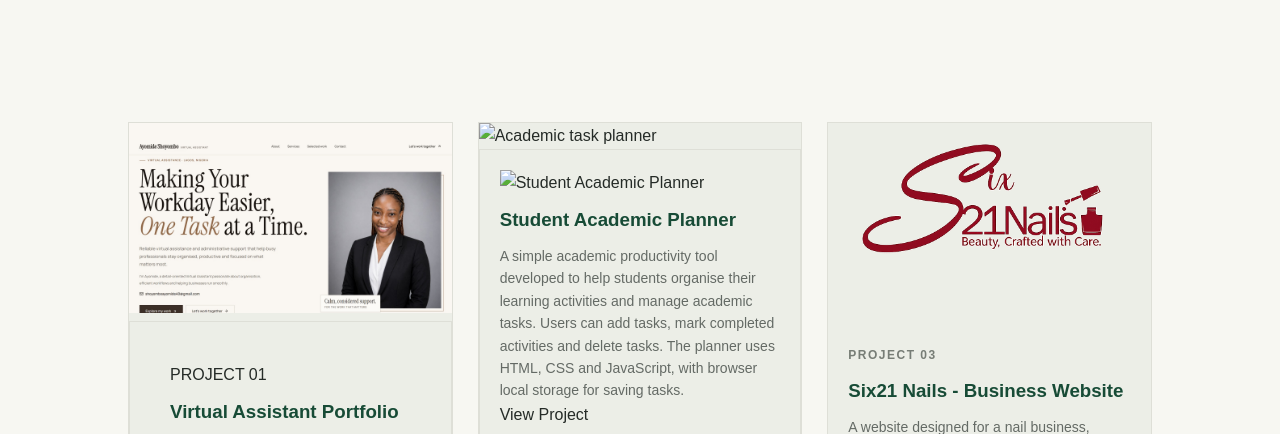
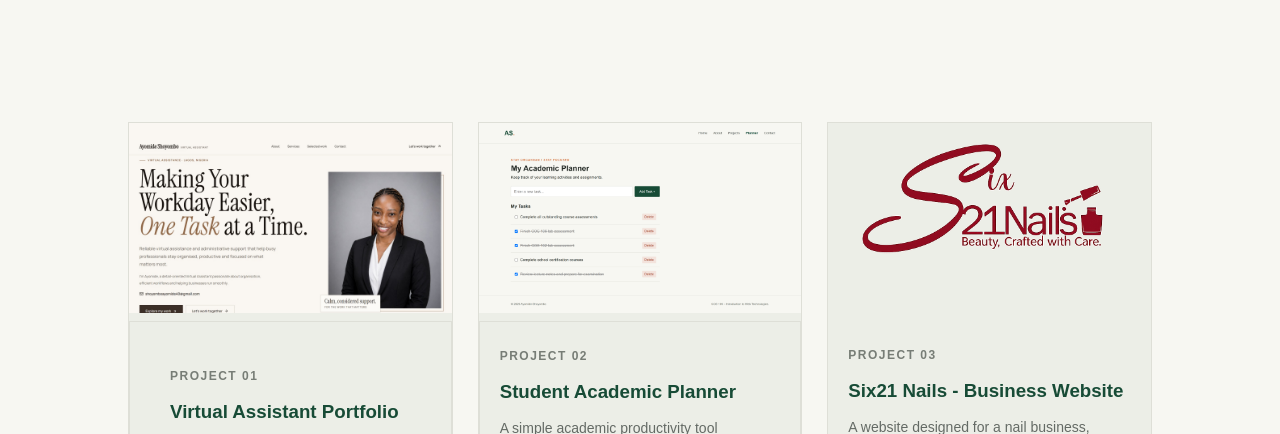
Before and after one commit to Serella21/cos106-academic-portfolio, a plain HTML site: page projects.html in a window 1280 px wide. Shown: the part 320-754 px from the top of the page. Drawn offline with Linux system fonts and the light colour scheme.

Commit message:
Update changes

```diff
--- a/projects.html
+++ b/projects.html
@@ -46,7 +46,7 @@
 <div class="project-card">
 
     <div class="project-content">
-        <span class="project-number">PROJECT 01</span>
+         <span class="small-label">PROJECT 01</span>
 
         <h3>Virtual Assistant Portfolio</h3>
 
@@ -74,13 +74,12 @@
         </article>
 
         <article class="project-card">
-            <img src="images/project2.jpg"
+            <img src="images/academicplanner.jpg"
                  alt="Academic task planner">
 
 
 <div class="project-card">
-    <img src="images/academic-planner.png"
-         alt="Student Academic Planner">
+      <span class="small-label">PROJECT 02</span>
 
     <h3>Student Academic Planner</h3>
 
@@ -93,7 +92,12 @@
         saving tasks.
     </p>
 
-    <a href="planner.html">View Project</a>
+    <a href="planner.html"
+                   class="text-link"
+                   target="_blank"
+                   rel="noopener noreferrer">
+                   View project →
+                </a>
 </div>
 
         </article>
```
